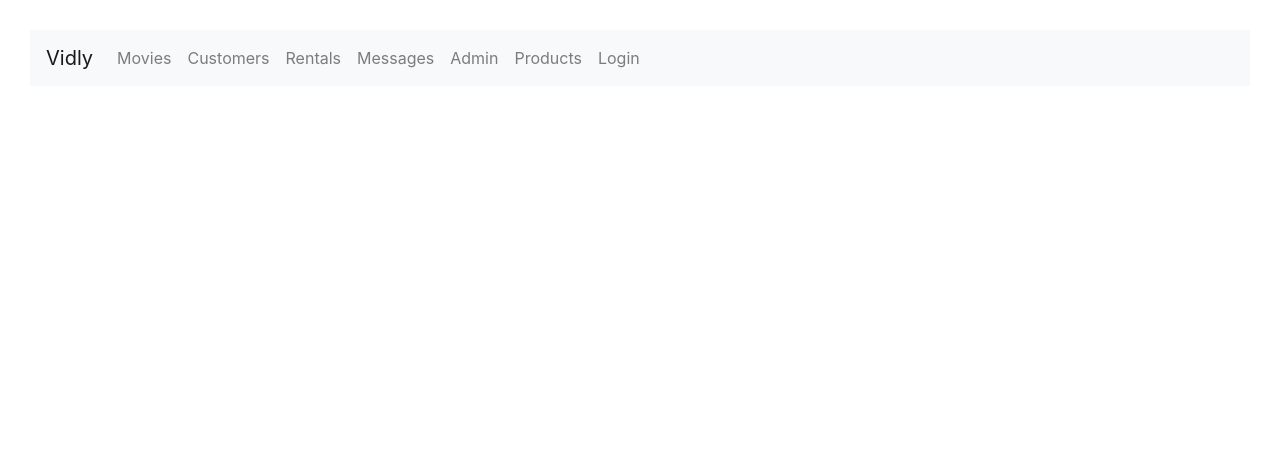
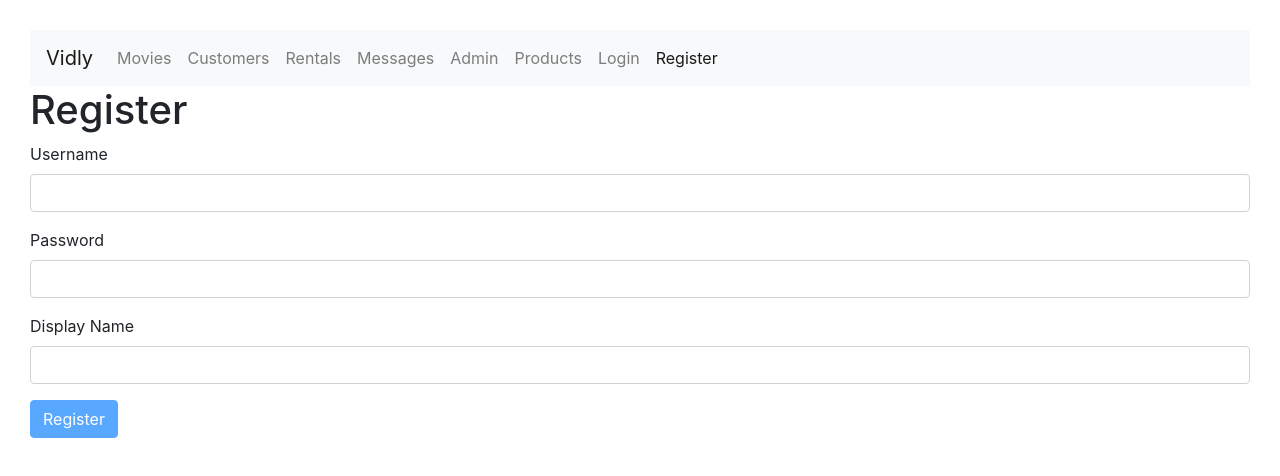
Before and after one commit to zub786/React_Router_App, a React (Create React App) app: page /register in a window 1280 px wide. Shown: the top 476 px of the page. Built offline with nearby package versions, Linux system fonts and the light colour scheme; the HTML template or start-up script is replaced by a standard one.

Commit message:
Registration form added

```diff
--- a/src/App.js
+++ b/src/App.js
@@ -14,7 +14,7 @@
 import Customers from './components/customers';
 import MovieDetails from './components/movieDetails';
 import LoginPage from './components/loginPage';
-
+import Registration from './components/registration';
 class App extends Component {
   render() {
     return (
@@ -44,6 +44,7 @@
               path="/products"
               render={props => <Products sortBy="newest" {...props} />}
             />
+            <Route path="/register" component={Registration} />
             <Route path="/login" component={LoginPage} />
             <Route path="/admin" component={Dashboard} />
             <Redirect from="/messages" to="/posts" />
--- a/src/components/navbarMovies.jsx
+++ b/src/components/navbarMovies.jsx
@@ -33,6 +33,10 @@
       <li className="nav-item">
         <NavLink className="nav-link" to={`/login`}>Login</NavLink>
       </li>
+      <li className="nav-item">
+        <NavLink className="nav-link" to={`/register`}>Register</NavLink>
+      </li>
+
     </ul>
   </div>
 </nav>
--- /dev/null
+++ b/src/components/registration.jsx
@@ -0,0 +1,40 @@
+import React, { Component } from 'react';
+import Input from './common/input';
+import Joi from 'joi-browser';
+import Form from './common/form';
+class Registration extends Form {
+
+    state = {
+        data:{username:"", password:"", name:""},
+        errors:{username: "", password:"", name:""}
+    };
+
+    // Defining schema/Set of validation for this(Login Form) form
+
+    schema = {
+        username: Joi.string().email().required().label('Username'),
+        password: Joi.string().min(6).max(8).required().label('Password'),
+        name: Joi.string().required().label('Display Name')
+    };
+    doSubmit = () => {
+        console.log(this.state.data.username + ' info has ' + ' submitted');
+        alert(this.state.data.username + ' info has ' + ' submitted');
+    };
+
+    render() {
+        return (
+            <div>
+                <h1>Register</h1>
+                <form onSubmit={this.handleSubmit}>
+                    {this.renderInput('username', 'Username')}
+                    {this.renderInput('password', 'Password', 'password')}
+                    {this.renderInput('name', 'Display Name', 'text')}
+
+                    {this.renderButton('Register')}
+                </form>
+            </div>
+        );
+    }
+}
+
+export default Registration;
```
